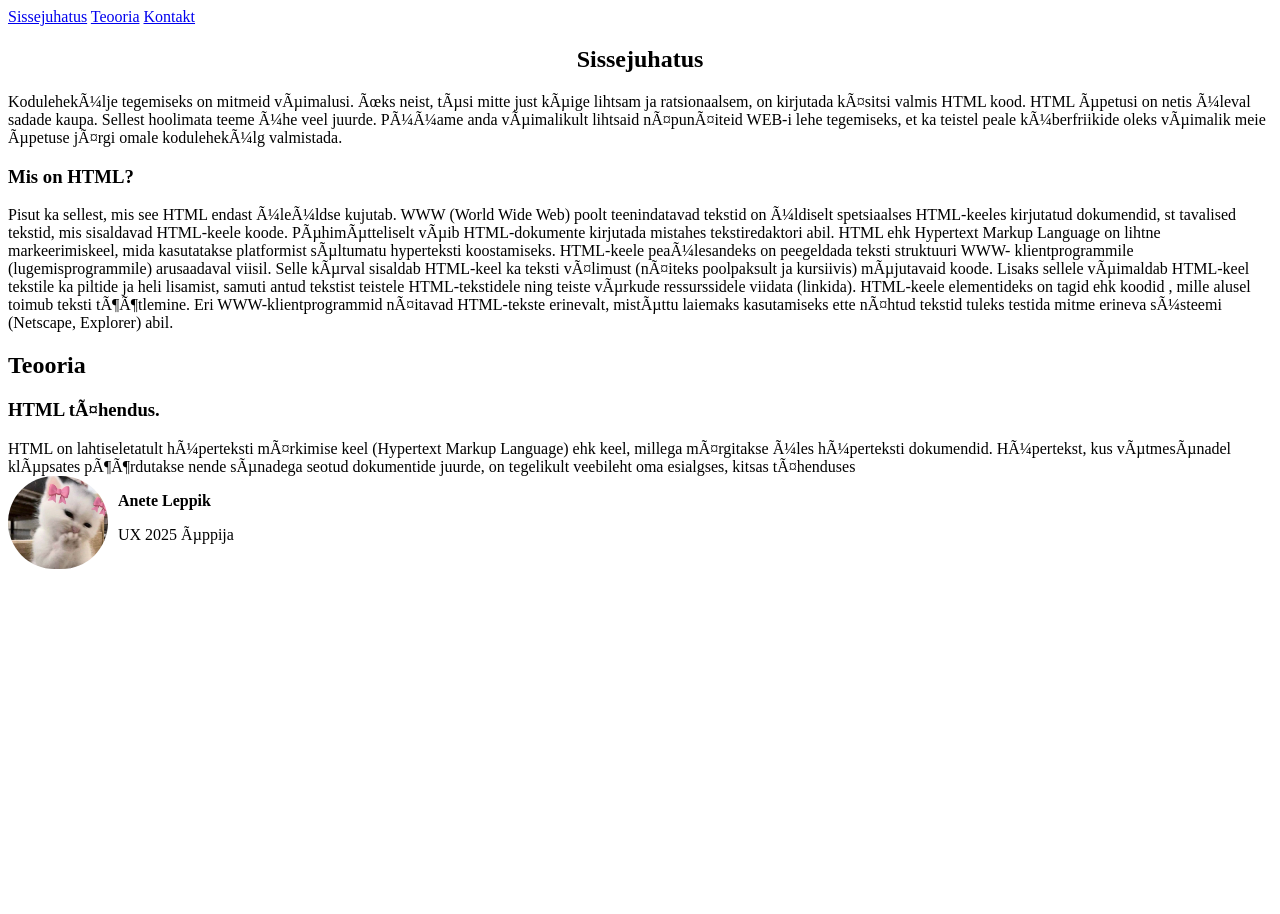
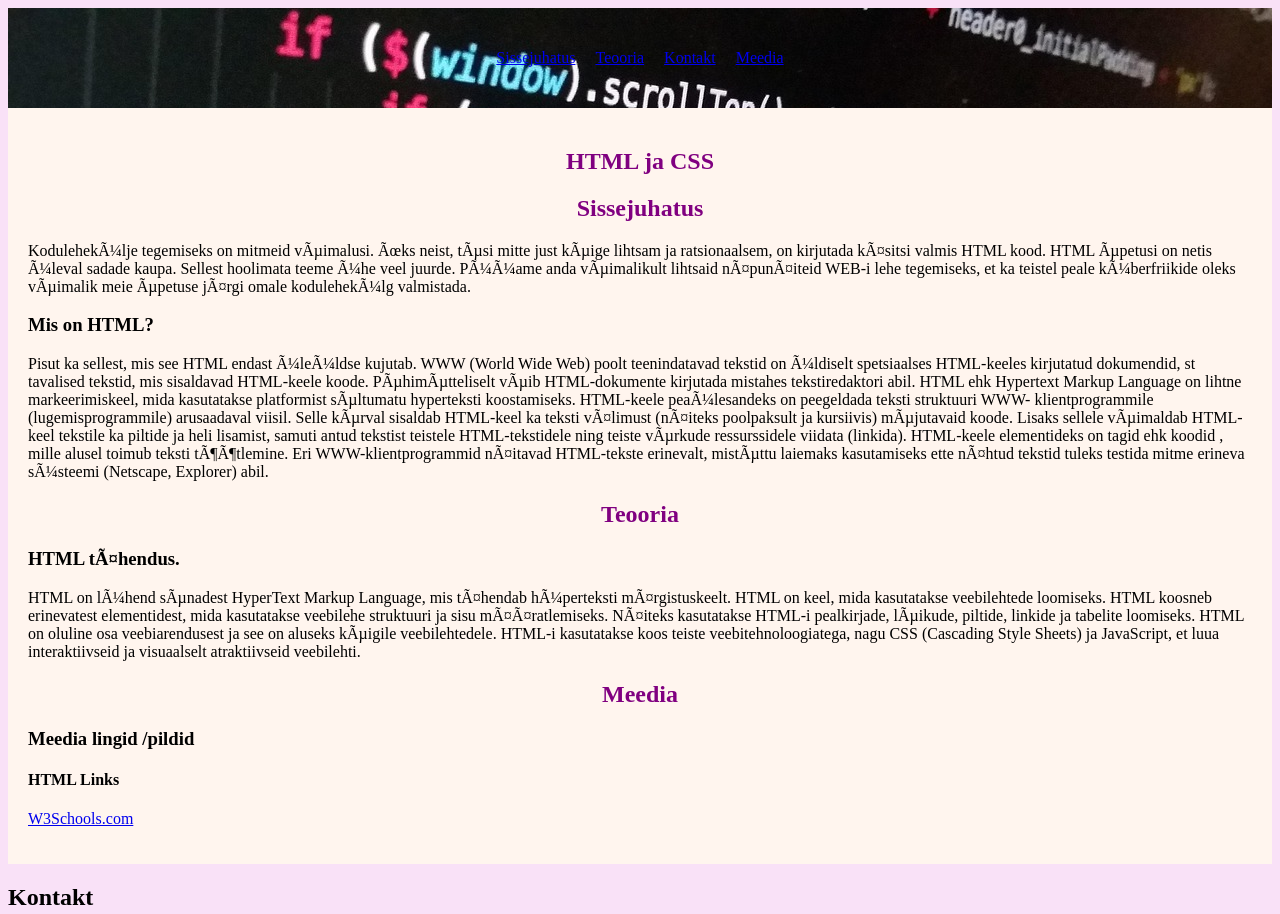
Before and after one commit to aneteleppik-ui/Yheleheline_oppeveeb_HTML_CSS, a plain HTML site: page index.html in a window 1280 px wide. Shown: the top 914 px of the page. Before the commit the page ends 800 px from the top, so only its background shows below. Drawn offline with Linux system fonts and the light colour scheme.

Commit message:
sõnum,mida sa muutsid

```diff
--- a/css/styles.css
+++ b/css/styles.css
@@ -3,11 +3,34 @@ img {
   border-radius: 50px;
   float: left;
   margin-right: 10px;
+  border: 2px solid rgb(0, 0, 0);
 }
-
 .username {
   font-weight: bold;
 }
 .pealkiri {
-    text-align:center;
+  text-align: center;
+  color: purple;
 }
+body {
+  background-color: rgb(249, 225, 247);
+}
+main {
+  background-color: seashell;
+  padding: 20px;
+}
+.hero-image {
+  background-image: url("")
+}
+header {
+  background-image: url("../images/html.jpg");
+  height: 100px;
+  display :grid
+}
+header nav {
+  display: flex;
+  justify-content: center;
+  align-items: center;
+  height: 100%;
+  gap: 20px;
+}
--- a/index.html
+++ b/index.html
@@ -6,10 +6,12 @@
         <a href="#sissejuhatus">Sissejuhatus</a>
         <a href="#teooria">Teooria</a>
         <a href="#kontakt">Kontakt</a>
+        <a href="#meedia">Meedia</a>
       </nav>
     </header>
     <main>
       <section id="sissejuhatus">
+        <h1 class="pealkiri">HTML ja CSS</h1>
         <h2 class="pealkiri">Sissejuhatus</h2>
         <p>
           Kodulehekülje tegemiseks on mitmeid võimalusi. Üks neist, tõsi mitte
@@ -21,6 +23,7 @@
         </p>
         <h3>Mis on HTML?</h3>
       </section>
+      <p>
         Pisut ka sellest, mis see HTML endast üleüldse kujutab. WWW (World Wide
         Web) poolt teenindatavad tekstid on üldiselt spetsiaalses HTML-keeles
         kirjutatud dokumendid, st tavalised tekstid, mis sisaldavad HTML-keele
@@ -37,23 +40,43 @@
         töötlemine. Eri WWW-klientprogrammid näitavad HTML-tekste erinevalt,
         mistõttu laiemaks kasutamiseks ette nähtud tekstid tuleks testida mitme
         erineva süsteemi (Netscape, Explorer) abil.
+      </p>
       <section id="teooria">
-        <h2>Teooria</h2>
+        <h2 class="pealkiri">Teooria</h2>
         <h3>HTML tähendus.</h3>
       </section>
-      HTML on lahtiseletatult hüperteksti märkimise keel (Hypertext Markup
-      Language) ehk keel, millega märgitakse üles hüperteksti dokumendid.
-      Hüpertekst, kus võtmesõnadel klõpsates pöördutakse nende sõnadega seotud
-      dokumentide juurde, on tegelikult veebileht oma esialgses, kitsas
-      tähenduses
+      <p>
+        HTML on lühend sõnadest HyperText Markup Language, mis tähendab
+        hüperteksti märgistuskeelt. HTML on keel, mida kasutatakse veebilehtede
+        loomiseks. HTML koosneb erinevatest elementidest, mida kasutatakse
+        veebilehe struktuuri ja sisu määratlemiseks. Näiteks kasutatakse HTML-i
+        pealkirjade, lõikude, piltide, linkide ja tabelite loomiseks. HTML on
+        oluline osa veebiarendusest ja see on aluseks kõigile veebilehtedele.
+        HTML-i kasutatakse koos teiste veebitehnoloogiatega, nagu CSS (Cascading
+        Style Sheets) ja JavaScript, et luua interaktiivseid ja visuaalselt
+        atraktiivseid veebilehti.
+      </p>
+      <section id="meedia">
+        <h2 class="pealkiri">Meedia</h2>
+        <h3>Meedia lingid /pildid </h3>
+        <h4>HTML Links</h4>
+<p><a href="https://www.w3schools.com">W3Schools.com</a></p>
+      </section>
     </main>
     <meta charset="utf-8" />
     <meta name="viewport" content="width=device-width, initial-scale=1" />
     <title>My first web page</title>
     <link rel="stylesheet" href="css/styles.css" />
   </head>
+  <section id="Kontakt">
+    <h2>Kontakt</h2>
+  </section>
   <body>
-    <img src="images/cat.jpg" alt="Pilt kassist" />
+    <img
+      src="images/cat.jpg"
+      alt="Pilt
+    kassist"
+    />
     <p class="username">Anete Leppik</p>
     <p>UX 2025 õppija</p>
   </body>
```
Also changed, not shown: images/html.jpg (added). Lines whose indentation alone changed are shown as unchanged.
